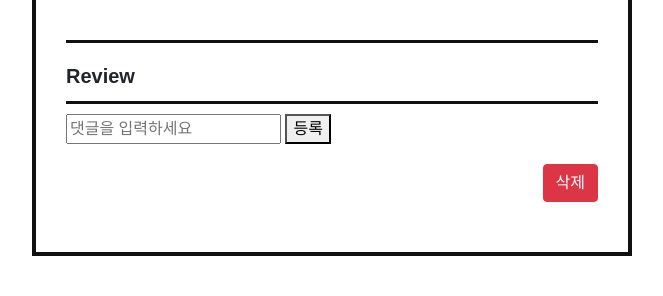
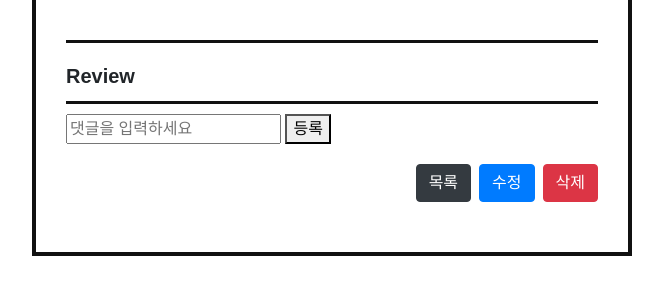
Before and after one commit to kimkimkimbo/jungleWeek00, a Flask app: template templates/detail_page.html in a window 1280 px wide. Shown: the part 845-1141 px from the top of the page, without its empty margins (308-971 px from the left). Run offline with Flask 3, Linux system fonts and the light colour scheme; the template is opened without the code that fills it, so the values that code supplies are empty; some libraries are stand-ins or nearby versions; some web fonts are replaced.

Commit message:
게시물 상세 페이지에 목록, 수정 버튼 추가

```diff
--- a/templates/detail_page.html
+++ b/templates/detail_page.html
@@ -149,9 +149,12 @@ comment
       margin-left: 0;
     }
 
-    .delete-form {
+    .post-actions {
       margin-top: 20px;
       text-align: right;
+      display: flex;
+      justify-content: flex-end;
+      gap: 8px;
     }
   </style>
 
@@ -238,7 +241,9 @@ comment
       <input type="hidden" name="post_id" value="{{post_info['_id']}}">
       <button class="comment-btn" type="submit">등록</button>
     </form>
-    <div class="delete-form">
+    <div class="post-actions">
+      <a href="{{ url_for('home') }}" class="btn btn-dark">목록</a>
+      <a href="{{ url_for('edit_post', id=post_info['_id']) }}" class="btn btn-primary">수정</a>
       <form action="{{ url_for('delete_post', id=post_info['_id']) }}" method="POST" onsubmit="return confirm('정말 삭제하시겠습니까?');">
         <button type="submit" class="btn btn-danger">삭제</button>
       </form>
```
